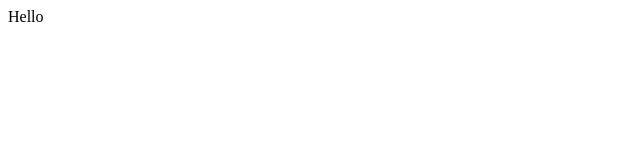
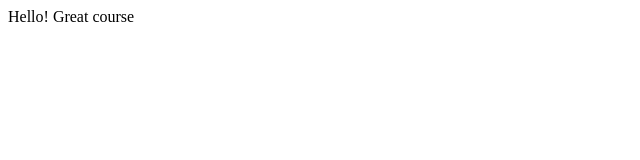
Before and after one commit to DAVIDEMARNATI021100/coursera-test, a plain HTML site: page site/index.html in a window 1280 px wide. Shown: the full height of the page, 0-640 px from the left. Drawn offline with Linux system fonts and the light colour scheme.

Commit message:
small addition

```diff
--- a/site/index.html
+++ b/site/index.html
@@ -6,6 +6,6 @@
 	<title>hello cursera</title>
 </head>
 <body>
-Hello
+Hello! Great course
 </body>
 </html>
```
